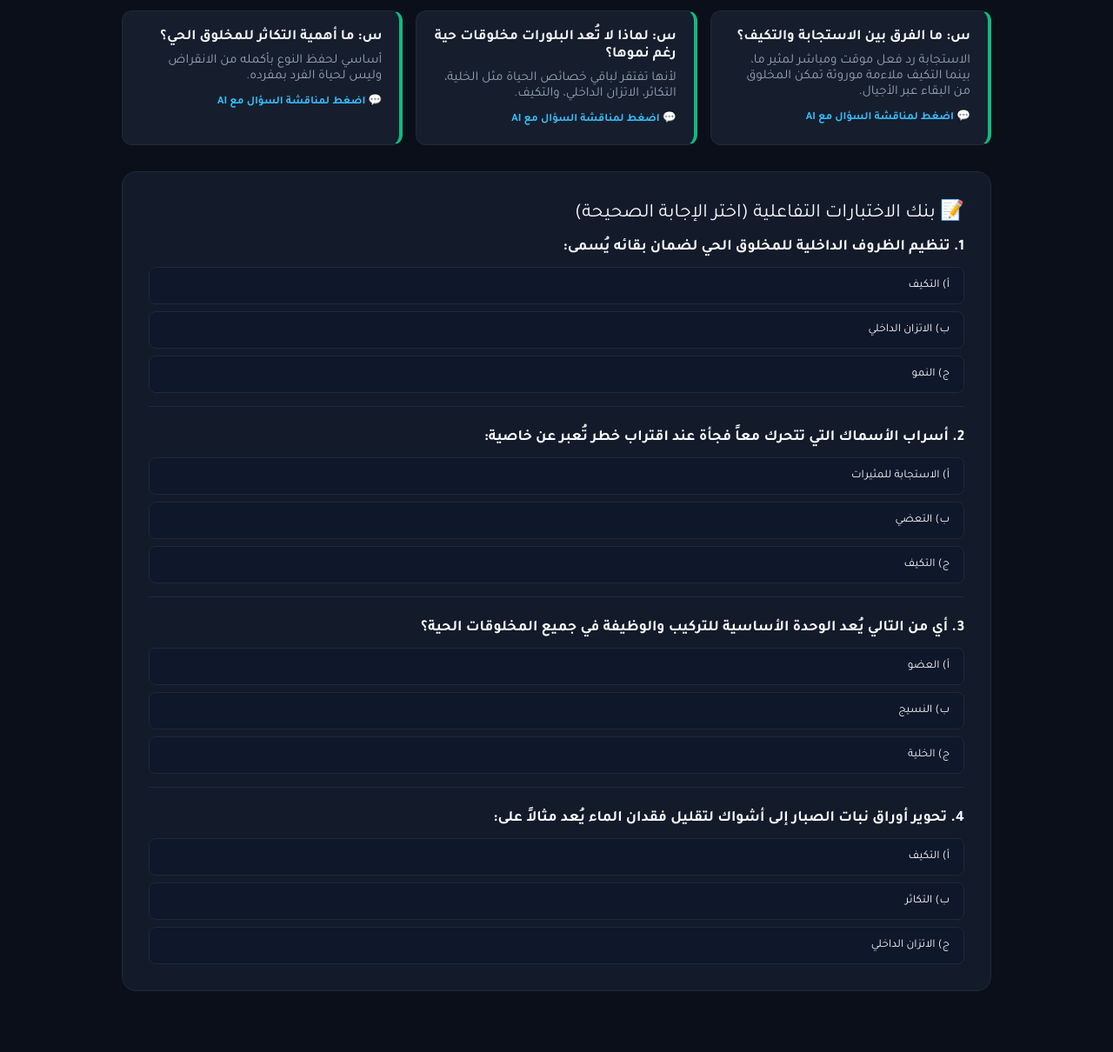
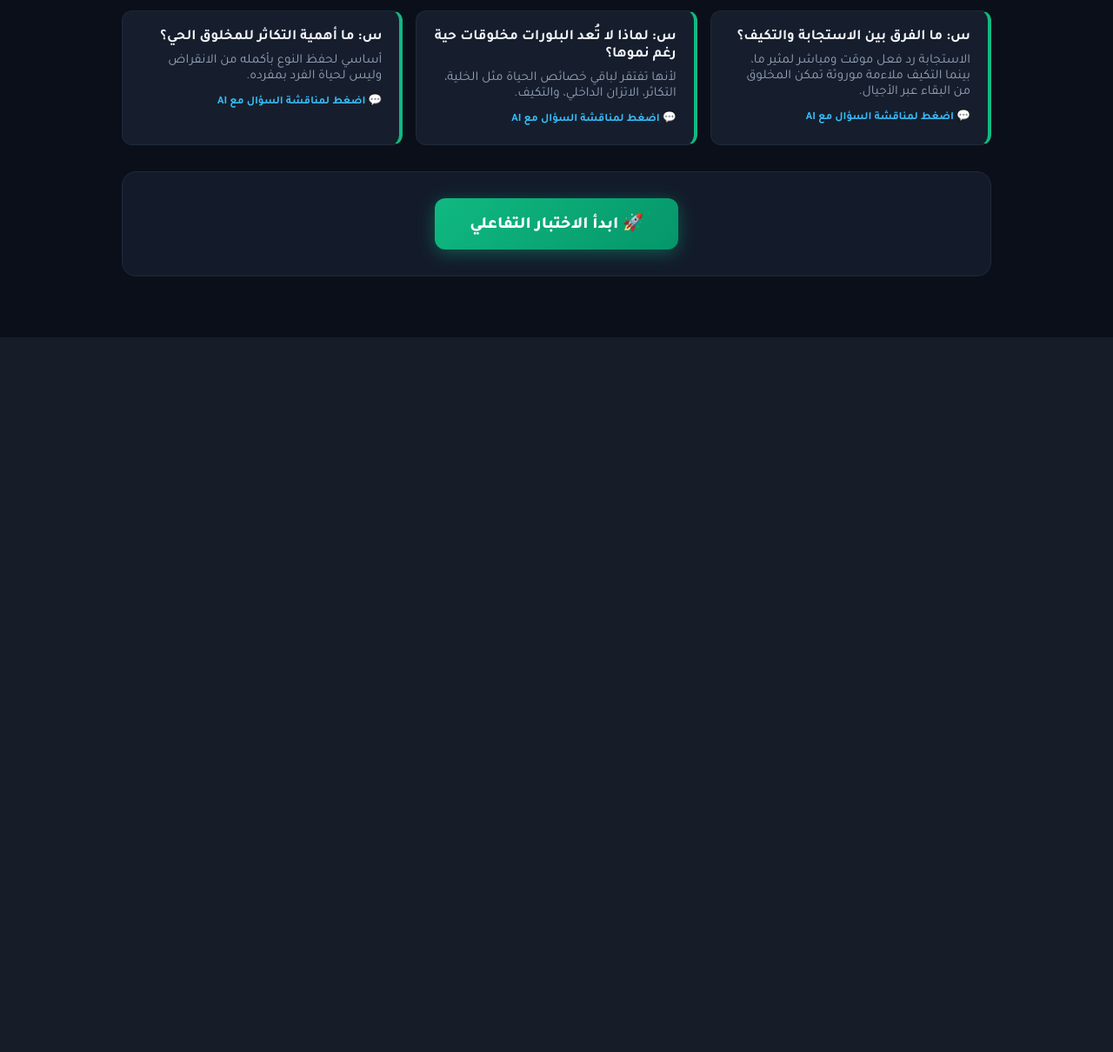
Before and after one commit to Fasrqee1399l/study-assistant, a Flask app: page / in a window 1280 px wide. Shown: the part 1092-2302 px from the top of the page at 87% size. After the commit the page ends 1480 px from the top, so only its background shows below. Run offline with Flask 3, Linux system fonts and the light colour scheme.

Commit message:
Enhance quiz UI and chat assistant message
Added styles for start quiz button and quiz container. Updated question cards to simplify onclick functions. Adjusted chat assistant introduction message.

```diff
--- a/templates/index.html
+++ b/templates/index.html
@@ -174,7 +174,6 @@
             padding: 20px;
             cursor: pointer;
             transition: all 0.2s ease;
-            position: relative;
         }
 
         .q-card:hover {
@@ -210,18 +209,37 @@
             border-radius: 16px;
             padding: 30px;
             margin-bottom: 40px;
+            text-align: center;
+        }
+
+        .start-quiz-btn {
+            background: linear-gradient(135deg, #10b981 0%, #059669 100%);
+            color: #ffffff;
+            border: none;
+            padding: 16px 40px;
+            font-size: 1.2rem;
+            font-weight: 800;
+            border-radius: 12px;
+            cursor: pointer;
+            box-shadow: 0 4px 20px rgba(16, 185, 129, 0.4);
+            transition: all 0.3s ease;
+        }
+
+        .start-quiz-btn:hover {
+            transform: scale(1.05);
+            box-shadow: 0 6px 25px rgba(16, 185, 129, 0.6);
+        }
+
+        .quiz-container {
+            display: none;
+            text-align: right;
+            margin-top: 25px;
         }
 
         .quiz-q {
             margin-bottom: 25px;
             padding-bottom: 15px;
             border-bottom: 1px solid var(--border);
-        }
-
-        .quiz-q:last-child {
-            border-bottom: none;
-            margin-bottom: 0;
-            padding-bottom: 0;
         }
 
         .quiz-q p {
@@ -437,24 +455,25 @@
 
         <div class="section-title">💡 الأسئلة المقترحة المتوقعة للاختبار (اضغط على أي سؤال للشرح)</div>
         <div class="questions-grid">
-            <div class="q-card" onclick="askAiQuestion('ما الفرق بين الاستجابة والتكيف؟ اشرح لي بالتفصيل.')">
+            <div class="q-card" onclick="askAiQuestion('ما الفرق بين الاستجابة والتكيف؟')">
                 <div class="q-title">س: ما الفرق بين الاستجابة والتكيف؟</div>
                 <div class="q-ans">الاستجابة رد فعل موقت ومباشر لمثير ما، بينما التكيف ملاءمة موروثة تمكن المخلوق من البقاء عبر الأجيال.</div>
             </div>
-            <div class="q-card" onclick="askAiQuestion('لماذا لا تُعد البلورات مخلوقات حية رغم نموها؟ اشرح لي التفاصيل.')">
+            <div class="q-card" onclick="askAiQuestion('لماذا لا تُعد البلورات مخلوقات حية رغم نموها؟')">
                 <div class="q-title">س: لماذا لا تُعد البلورات مخلوقات حية رغم نموها؟</div>
                 <div class="q-ans">لأنها تفتقر لباقي خصائص الحياة مثل الخلية، التكاثر، الاتزان الداخلي، والتكيف.</div>
             </div>
-            <div class="q-card" onclick="askAiQuestion('ما أهمية التكاثر للمخلوق الحي؟ اشرح لي ذلك.')">
+            <div class="q-card" onclick="askAiQuestion('ما أهمية التكاثر للمخلوق الحي؟')">
                 <div class="q-title">س: ما أهمية التكاثر للمخلوق الحي؟</div>
                 <div class="q-ans">أساسي لحفظ النوع بأكمله من الانقراض وليس لحياة الفرد بمفرده.</div>
             </div>
         </div>
 
         <div class="quiz-section">
-            <div class="section-title">📝 بنك الاختبارات التفاعلية (اختر الإجابة الصحيحة)</div>
+            <button class="start-quiz-btn" onclick="startQuiz(this)">🚀 ابدأ الاختبار التفاعلي</button>
 
-            <div class="quiz-q" data-explanation="التبرير: الاتزان الداخلي هو تنظيم الظروف الداخلية للمخلوق الحي للحفاظ على حياته واستقراره الفسيولوجي.">
+            <div class="quiz-container">
+                <div class="quiz-q" data-explanation="التبرير العلمي: الاتزان الداخلي هو تنظيم الظروف الداخلية للمخلوق الحي للحفاظ على حياته واستقراره الفسيولوجي.">
                     <p>1. تنظيم الظروف الداخلية للمخلوق الحي لضمان بقائه يُسمى:</p>
                     <div class="options">
                         <button class="option-btn" data-correct="false" onclick="checkAnswer(this)">أ) التكيف</button>
@@ -464,7 +483,7 @@
                     <div class="explanation-box"></div>
                 </div>
 
-            <div class="quiz-q" data-explanation="التبرير: الحركة المفاجئة لأسراب الأسماك عند التهديد هي رد فعل سريع ومباشر لمؤثر خارجي (الخطر) وتسمى استجابة.">
+                <div class="quiz-q" data-explanation="التبرير العلمي: الحركة المفاجئة لأسراب الأسماك عند التهديد هي رد فعل سريع ومباشر لمؤثر خارجي وتسمى استجابة.">
                     <p>2. أسراب الأسماك التي تتحرك معاً فجأة عند اقتراب خطر تُعبر عن خاصية:</p>
                     <div class="options">
                         <button class="option-btn" data-correct="true" onclick="checkAnswer(this)">أ) الاستجابة للمثيرات</button>
@@ -474,7 +493,7 @@
                     <div class="explanation-box"></div>
                 </div>
 
-            <div class="quiz-q" data-explanation="التبرير: الخلية هي أصغر وحدة بناء وتركيب تؤدي كافة الوظائف الحيوية في أجهزة الكائنات الحية.">
+                <div class="quiz-q" data-explanation="التبرير العلمي: الخلية هي أصغر وحدة بناء وتركيب تؤدي كافة الوظائف الحيوية في أجهزة الكائنات الحية.">
                     <p>3. أي من التالي يُعد الوحدة الأساسية للتركيب والوظيفة في جميع المخلوقات الحية؟</p>
                     <div class="options">
                         <button class="option-btn" data-correct="false" onclick="checkAnswer(this)">أ) العضو</button>
@@ -484,7 +503,7 @@
                     <div class="explanation-box"></div>
                 </div>
 
-            <div class="quiz-q" data-explanation="التبرير: تحوير الأوراق لأشواك هي صفة موروثة تطورت لتلائم بيئة الصحراء الجافة وتقليل بخر الماء.">
+                <div class="quiz-q" data-explanation="التبرير العلمي: تحوير الأوراق لأشواك هي صفة موروثة تطورت لتلائم بيئة الصحراء الجافة وتقليل بخر الماء.">
                     <p>4. تحوير أوراق نبات الصبار إلى أشواك لتقليل فقدان الماء يُعد مثالاً على:</p>
                     <div class="options">
                         <button class="option-btn" data-correct="true" onclick="checkAnswer(this)">أ) التكيف</button>
@@ -492,6 +511,7 @@
                         <button class="option-btn" data-correct="false" onclick="checkAnswer(this)">ج) الاتزان الداخلي</button>
                     </div>
                     <div class="explanation-box"></div>
+                </div>
             </div>
         </div>
     </div>
@@ -521,11 +541,11 @@
 
         <div class="section-title">💡 الأسئلة المقترحة المتوقعة للاختبار (اضغط على أي سؤال للشرح)</div>
         <div class="questions-grid">
-            <div class="q-card" onclick="askAiQuestion('ما الفرق بين المتغير المستقل والمتغير التابع؟ اشرح لي مع أمثلة.')">
+            <div class="q-card" onclick="askAiQuestion('ما الفرق بين المتغير المستقل والمتغير التابع؟')">
                 <div class="q-title">س: ما الفرق بين المتغير المستقل والمتغير التابع؟</div>
                 <div class="q-ans">المتغير المستقل يُغيره الباحث، بينما المتغير التابع يتغير تبعاً له ويتم قياسه.</div>
             </div>
-            <div class="q-card" onclick="askAiQuestion('ما أهمية المجموعة الضابطة في التجربة؟ اشرح لي ذلك.')">
+            <div class="q-card" onclick="askAiQuestion('ما أهمية المجموعة الضابطة في التجربة؟')">
                 <div class="q-title">س: ما أهمية المجموعة الضابطة في التجربة؟</div>
                 <div class="q-ans">تُستخدم معياراً للمقارنة لمعرفة مدى تأثير المتغير المستقل.</div>
             </div>
@@ -536,9 +556,10 @@
         </div>
 
         <div class="quiz-section">
-            <div class="section-title">📝 بنك الاختبارات التفاعلية (اختر الإجابة الصحيحة)</div>
+            <button class="start-quiz-btn" onclick="startQuiz(this)">🚀 ابدأ الاختبار التفاعلي</button>
 
-            <div class="quiz-q" data-explanation="التبرير: المتغير المستقل هو العامل الذي يتحكم فيه الباحث ويقوم بتغييره لمعرفة مدى تأثيره على النتائج.">
+            <div class="quiz-container">
+                <div class="quiz-q" data-explanation="التبرير العلمي: المتغير المستقل هو العامل الذي يتحكم فيه الباحث ويقوم بتغييره لمعرفة مدى تأثيره على النتائج.">
                     <p>1. العامل الذي يختبره الباحث في التجربة ويقوم بتغييره هو:</p>
                     <div class="options">
                         <button class="option-btn" data-correct="true" onclick="checkAnswer(this)">أ) المتغير المستقل</button>
@@ -548,7 +569,7 @@
                     <div class="explanation-box"></div>
                 </div>
 
-            <div class="quiz-q" data-explanation="التبرير: المجموعة الضابطة تبقى تحت ظروف طبيعية دون تغير لتعطي أساساً أو معياراً نقارن به نتائج المجموعة التجريبية.">
+                <div class="quiz-q" data-explanation="التبرير العلمي: المجموعة الضابطة تبقى تحت ظروف طبيعية دون تغير لتعطي أساساً أو معياراً نقارن به نتائج المجموعة التجريبية.">
                     <p>2. المجموعة التي تُستخدم للمقارنة في التجربة ولا يُجرى عليها أي تغيير هي:</p>
                     <div class="options">
                         <button class="option-btn" data-correct="false" onclick="checkAnswer(this)">أ) المجموعة التجريبية</button>
@@ -558,7 +579,7 @@
                     <div class="explanation-box"></div>
                 </div>
 
-            <div class="quiz-q" data-explanation="التبرير: الفرضية هي اقتراح أو تفسير مؤقت ظاهري يصوغه الباحث ويكون قابلاً للاختبار بالتجربة.">
+                <div class="quiz-q" data-explanation="التبرير العلمي: الفرضية هي اقتراح أو تفسير مؤقت ظاهري يصوغه الباحث ويكون قابلاً للاختبار بالتجربة.">
                     <p>3. صياغة تفسير قابل للاختبار يُعرف بـ:</p>
                     <div class="options">
                         <button class="option-btn" data-correct="false" onclick="checkAnswer(this)">أ) الملاحظة</button>
@@ -568,7 +589,7 @@
                     <div class="explanation-box"></div>
                 </div>
 
-            <div class="quiz-q" data-explanation="التبرير: مراجعة الأقران تضمن المصداقية والدقة العلمية للأبحاث قبل اعتمادها ونشرها للمجتمع العلمي.">
+                <div class="quiz-q" data-explanation="التبرير العلمي: مراجعة الأقران تضمن المصداقية والدقة العلمية للأبحاث قبل اعتمادها ونشرها للمجتمع العلمي.">
                     <p>4. فحص الأبحاث بواسطة علماء في نفس التخصص قبل إعلانها يُسمى:</p>
                     <div class="options">
                         <button class="option-btn" data-correct="false" onclick="checkAnswer(this)">أ) الاستنتاج</button>
@@ -576,6 +597,7 @@
                         <button class="option-btn" data-correct="true" onclick="checkAnswer(this)">ج) مراجعة الأقران</button>
                     </div>
                     <div class="explanation-box"></div>
+                </div>
             </div>
         </div>
     </div>
@@ -589,16 +611,15 @@
         <button class="close-chat" onclick="toggleChat()">✕</button>
     </div>
     <div class="chat-body" id="chatBody">
-        <div class="msg bot">مرحباً بك! أنا مساعدك الذكي لمادة الأحياء. اسألني عن أي نقطة أو مفهوم لم تفهمه وسأشرحه لك بالتفصيل!</div>
+        <div class="msg bot">مرحباً بك! أنا مساعدك الذكي لمادة الأحياء. اسألني عن أي نقطة أو مفهوم وسأجيبك باختصار ووضوح!</div>
     </div>
     <div class="chat-footer">
-        <input type="text" id="chatInput" placeholder="اكتب سؤالك هنا...">
+        <input type="text" id="chatInput" placeholder="اكتب سؤالك هنا..." onkeydown="if(event.key==='Enter') sendAiMessage()">
         <button onclick="sendAiMessage()">إرسال</button>
     </div>
 </div>
 
 <script>
-    // مصفوفة لتخزين سجل المحادثة للذاكرة
     let chatHistory = [];
 
     function switchLesson(lessonId, btn) {
@@ -606,6 +627,12 @@
         document.querySelectorAll('.nav-btn').forEach(el => el.classList.remove('active'));
         document.getElementById(lessonId).classList.add('active');
         btn.classList.add('active');
+    }
+
+    function startQuiz(btn) {
+        btn.style.display = 'none';
+        const quizContainer = btn.nextElementSibling;
+        quizContainer.style.display = 'block';
     }
 
     function checkAnswer(btn) {
@@ -640,7 +667,7 @@
             });
 
             explanationBox.style.borderRightColor = '#ef4444';
-            explanationBox.innerHTML = `❌ <strong>إجابة خاطئة.</strong> الإجابة الصحيحة موضحة باللون الأخضر.<br>${questionCard.dataset.explanation}`;
+            explanationBox.innerHTML = `❌ <strong>إجابة خاطئة.</strong> الإجابة الصحيحة باللون الأخضر.<br>${questionCard.dataset.explanation}`;
         }
 
         explanationBox.style.display = 'block';
@@ -654,7 +681,6 @@
     function askAiQuestion(questionText) {
         const modal = document.getElementById('chatModal');
         modal.style.display = 'flex';
-
         const input = document.getElementById('chatInput');
         input.value = questionText;
         sendAiMessage();
@@ -667,16 +693,11 @@
 
         if(!text) return;
 
-        // عرض رسالة المستخدم في الواجهة
         body.innerHTML += `<div class="msg user">${text}</div>`;
         input.value = '';
         body.scrollTop = body.scrollHeight;
 
-        // إضافة رسالة المستخدم لسجل المحادثة
-        chatHistory.push({
-            role: "user",
-            parts: [{ text: text }]
-        });
+        chatHistory.push({ role: "user", parts: [{ text: text }] });
 
         try {
             const res = await fetch('/api/chat', {
@@ -687,18 +708,12 @@
             const data = await res.json();
             const reply = data.response || data.error || 'عذراً، حدث خطأ.';
 
-            // عرض رد الذكاء الاصطناعي
             body.innerHTML += `<div class="msg bot">${reply}</div>`;
             body.scrollTop = body.scrollHeight;
 
-            // حفظ رد الذكاء الاصطناعي في الذاكرة
-            chatHistory.push({
-                role: "model",
-                parts: [{ text: reply }]
-            });
-
+            chatHistory.push({ role: "model", parts: [{ text: reply }] });
         } catch(e) {
-            body.innerHTML += `<div class="msg bot">تعذر الاتصال بالذكاء الاصطناعي حالياً، يرجى إعادة المحاولة.</div>`;
+            body.innerHTML += `<div class="msg bot">تعذر الاتصال بالذكاء الاصطناعي حالياً.</div>`;
         }
     }
 </script>
```
Lines whose indentation alone changed are shown as unchanged.
